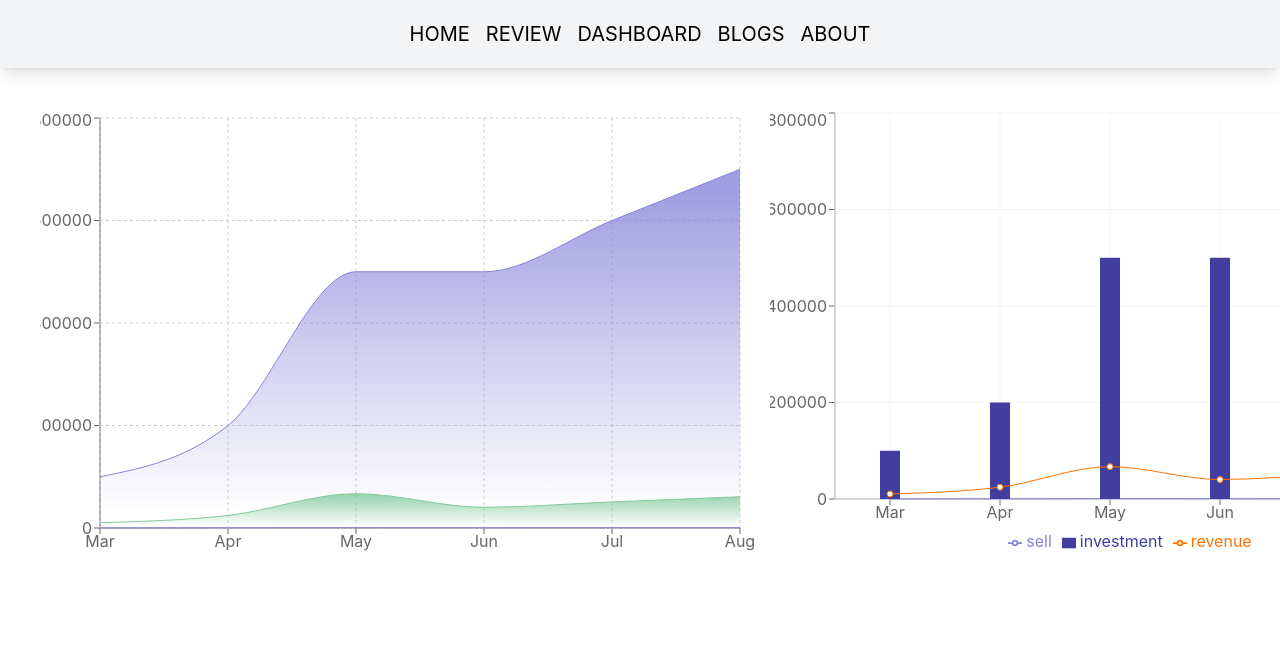
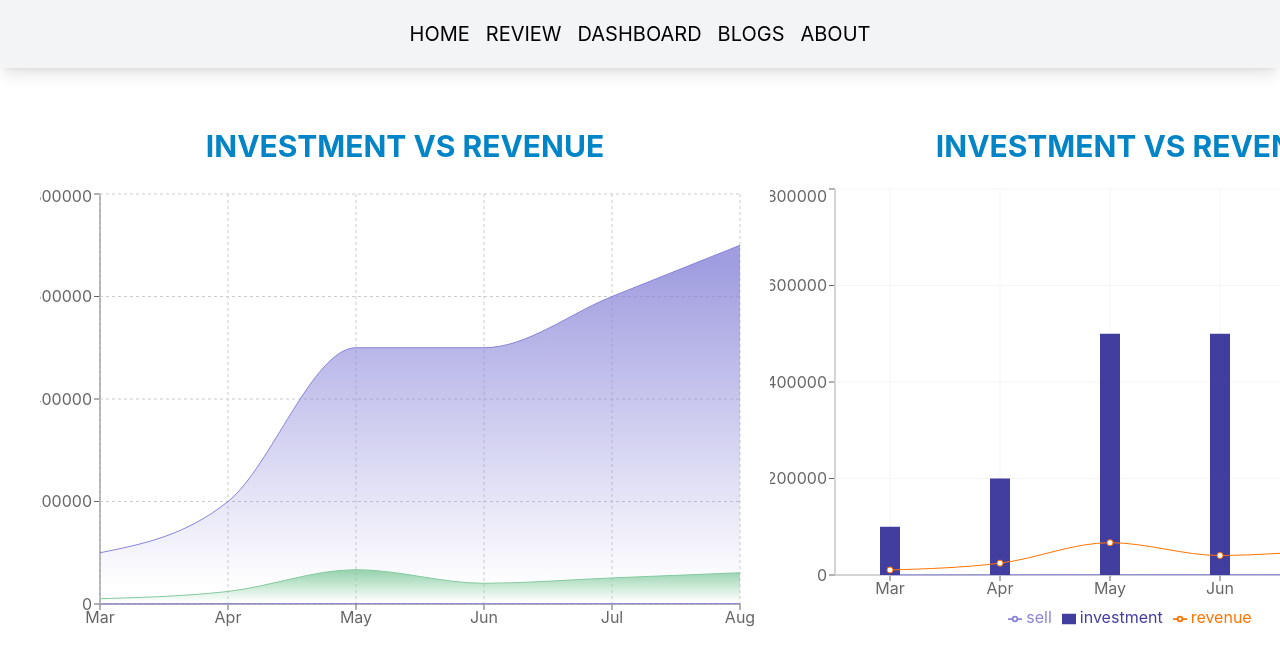
Before and after one commit to SumonsNote/books-analyser, a React (Create React App) app: page /dashboard in a window 1280 px wide. Shown: the top 666 px of the page. Built offline with nearby package versions, Linux system fonts and the light colour scheme.

Commit message:
rechart modified

```diff
--- a/src/components/Dashboard/Dashboard.js
+++ b/src/components/Dashboard/Dashboard.js
@@ -55,6 +55,7 @@ const Dashboard = () => {
   return (
     <div className="grid-cols-2 px-10 mt-10 flex">
       <div>
+      <h2 className="text-3xl uppercase py-5 font-bold text-sky-600">investment vs revenue</h2>
       <AreaChart width={730} height={450} data={data}
   margin={{ top: 10, right: 30, left: 0, bottom: 0 }}>
   <defs>
@@ -77,6 +78,7 @@ const Dashboard = () => {
 </AreaChart>
       </div>
       <div>
+      <h2 className="text-3xl uppercase py-5 font-bold text-sky-600">investment vs revenue</h2>
         <ComposedChart width={730} height={450} data={data}>
           <XAxis dataKey="month" />
           <YAxis />
```
